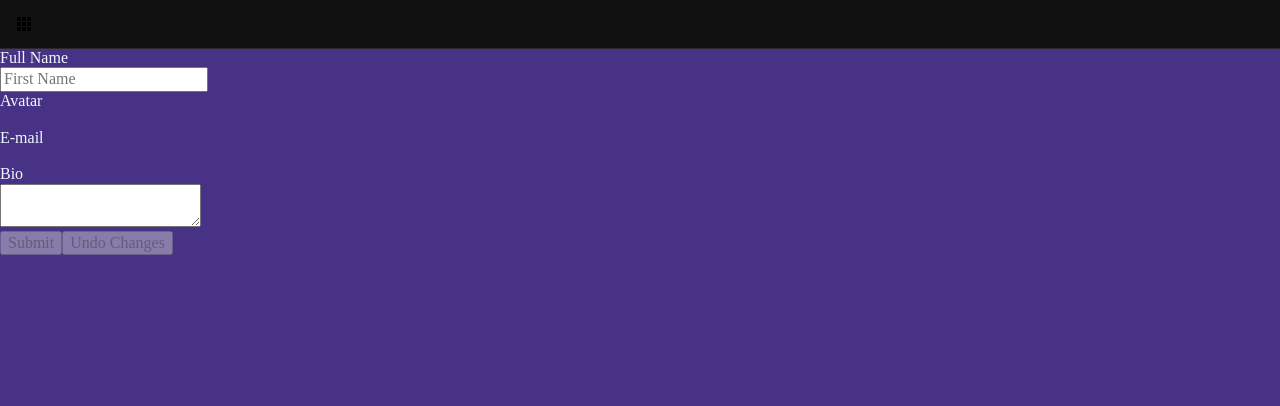
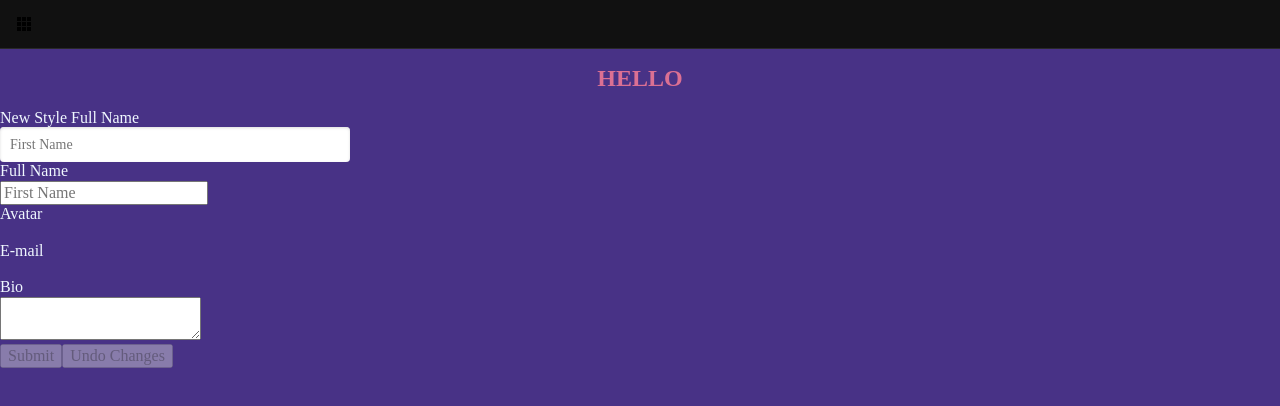
Before and after one commit to mineshmshah/Gaymers-App, a React (Create React App) app in the folder client/: page /welcome in a window 1280 px wide. Shown: the top 406 px of the page. Built offline with nearby package versions, Linux system fonts and the light colour scheme; no server answers.

Commit message:
installed styled components and started to add to form

```diff
--- a/client/package.json
+++ b/client/package.json
@@ -19,7 +19,8 @@
     "react-scripts": "1.0.14",
     "redux": "^3.7.2",
     "redux-form": "^7.1.1",
-    "redux-thunk": "^2.2.0"
+    "redux-thunk": "^2.2.0",
+    "styled-components": "^3.1.6"
   },
   "scripts": {
     "start": "react-scripts start",
--- a/client/src/components/Form.js
+++ b/client/src/components/Form.js
@@ -3,7 +3,30 @@ import { connect } from 'react-redux';
 import { Link } from 'react-router-dom';
 import { reduxForm, Field } from 'redux-form';
 import * as actions from '../actions/index';
+import styled from 'styled-components';
 
+const Title = styled.h1`
+  font-size: 1.5em;
+  text-align: center;
+  color: palevioletred;
+`;
+
+const NewField = styled(Field).attrs({
+	name: props => props.name,
+	component: props => props.component,
+	type: props => props.type,
+	placeholder: props => props.placeholder,
+})`
+  font-size: 14px;
+  color: rgba(45,51,65,0.85);
+  box-shadow: inset 0 1px 3px #ddd;
+  border-radius: 4px;
+  height:35px;
+  width:350px;
+  border-style: none;
+  padding:10px;
+
+`;
 
 class InitializeFromStateForm extends Component {
 
@@ -29,8 +52,20 @@ class InitializeFromStateForm extends Component {
 	render(){
 		const {handleSubmit, pristine, reset, submitting } = this.props;
 		return (
+
 			<form onSubmit={handleSubmit}>
-
+				<Title>HELLO</Title>
+                <div>
+                    <label>New Style Full Name</label>
+                    <div>
+                        <NewField
+                            name="name"
+                            component="input"
+                            type="text"
+                            placeholder="First Name"
+                        />
+                    </div>
+                </div>
 				<div>
 					<label>Full Name</label>
 					<div>
```
